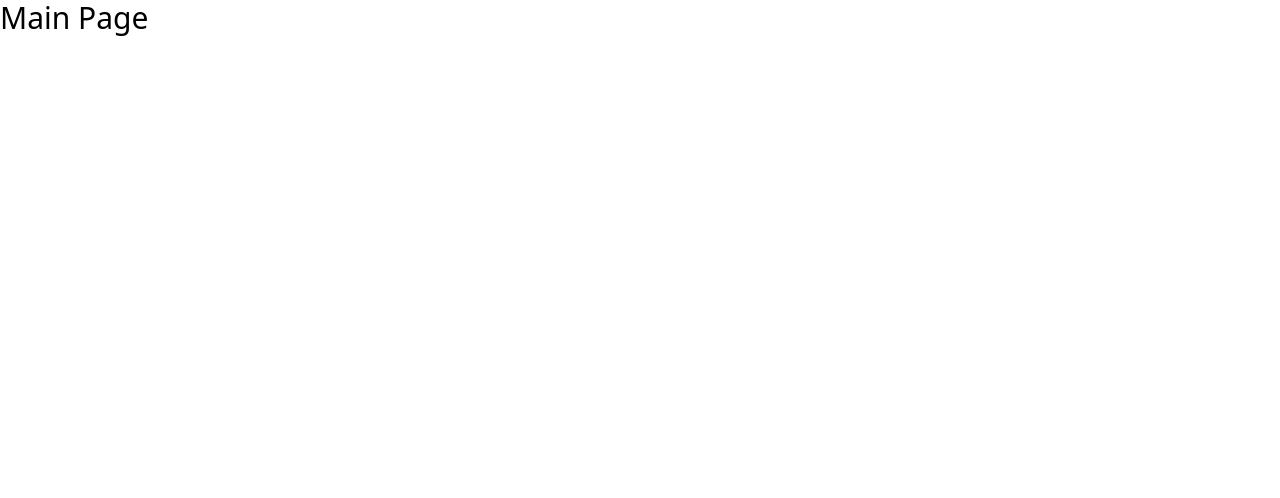
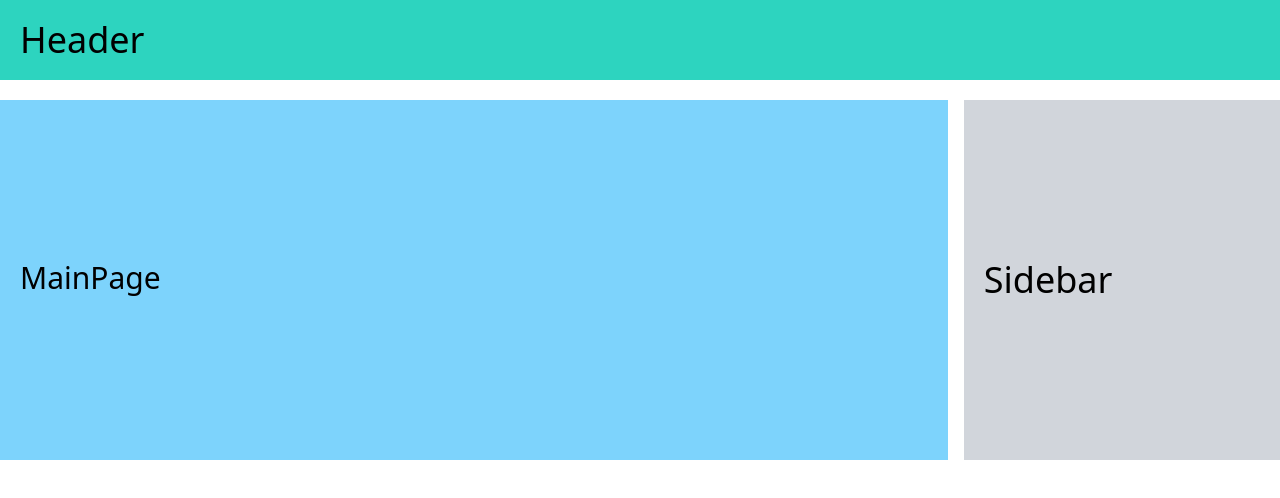
Before and after one commit to Aphian/React_Spring_, a React (Create React App) app: page / in a window 1280 px wide. Shown: the top 498 px of the page. Built offline with nearby package versions, Linux system fonts and the light colour scheme.

Commit message:
react_layout

```diff
--- /dev/null
+++ b/src/layouts/BasicLayout.js
@@ -0,0 +1,25 @@
+import React from 'react'
+
+function BasicLayout({children}) {
+  return (
+    <>
+        <header className='bg-teal-400 p-5'>
+            <h1 className='text-2xl md:text-4xl'>
+                Header
+            </h1>
+        </header>
+        <div className='bg-white my-5 w-full flex flex-col space-y-4 md:flex-row md:space-x-4 md:space-y-0'>
+            <main className='bg-sky-300 md:w-2/3 lg:w-3/4 px-5 py-40'>
+                {children}
+            </main>
+            <aside className='bg-gray-300 md:w1/3 lg:w-1/4 px-5 py-40'>
+                <h1 className='text-2xl md:text-4xl'>
+                    Sidebar
+                </h1>
+            </aside>
+        </div>
+    </>
+  );
+}
+
+export default BasicLayout;
--- a/src/pages/AboutPage.js
+++ b/src/pages/AboutPage.js
@@ -1,10 +1,11 @@
 import React from 'react'
+import BasicLayout from '../layouts/BasicLayout';
 
 function AboutPage(props) {
   return (
-    <div className='text-3xl'>
-        <div>About Page</div>
-    </div>
+    <BasicLayout>
+      <div className='text-3xl'>About Page</div>
+    </BasicLayout>
   )
 }
 
--- a/src/pages/MainPage.js
+++ b/src/pages/MainPage.js
@@ -1,11 +1,13 @@
 import React from "react";
+import { Link } from "react-router-dom";
+import BasicLayout from "../layouts/BasicLayout";
 
 function MainPage(props) {
     return (
-        <div className="text-3xl">
-            <div>Main Page</div>
-        </div>
-    );
+        <BasicLayout>
+            <div className="text-3xl">MainPage</div>
+        </BasicLayout>
+    )
 }
 
 export default MainPage;
```
Also changed, not shown: src/components/menus/BasicMenu.js (added).
